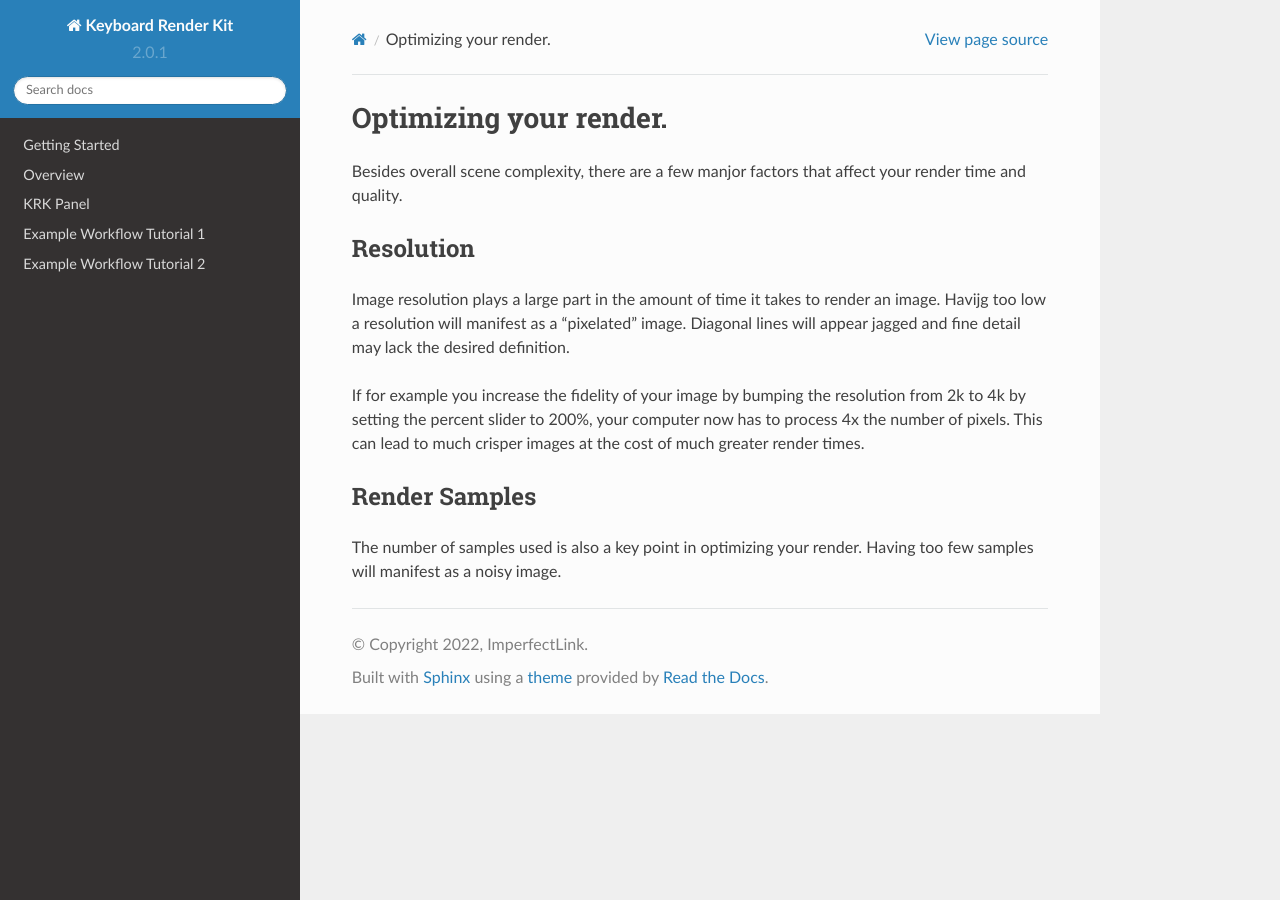
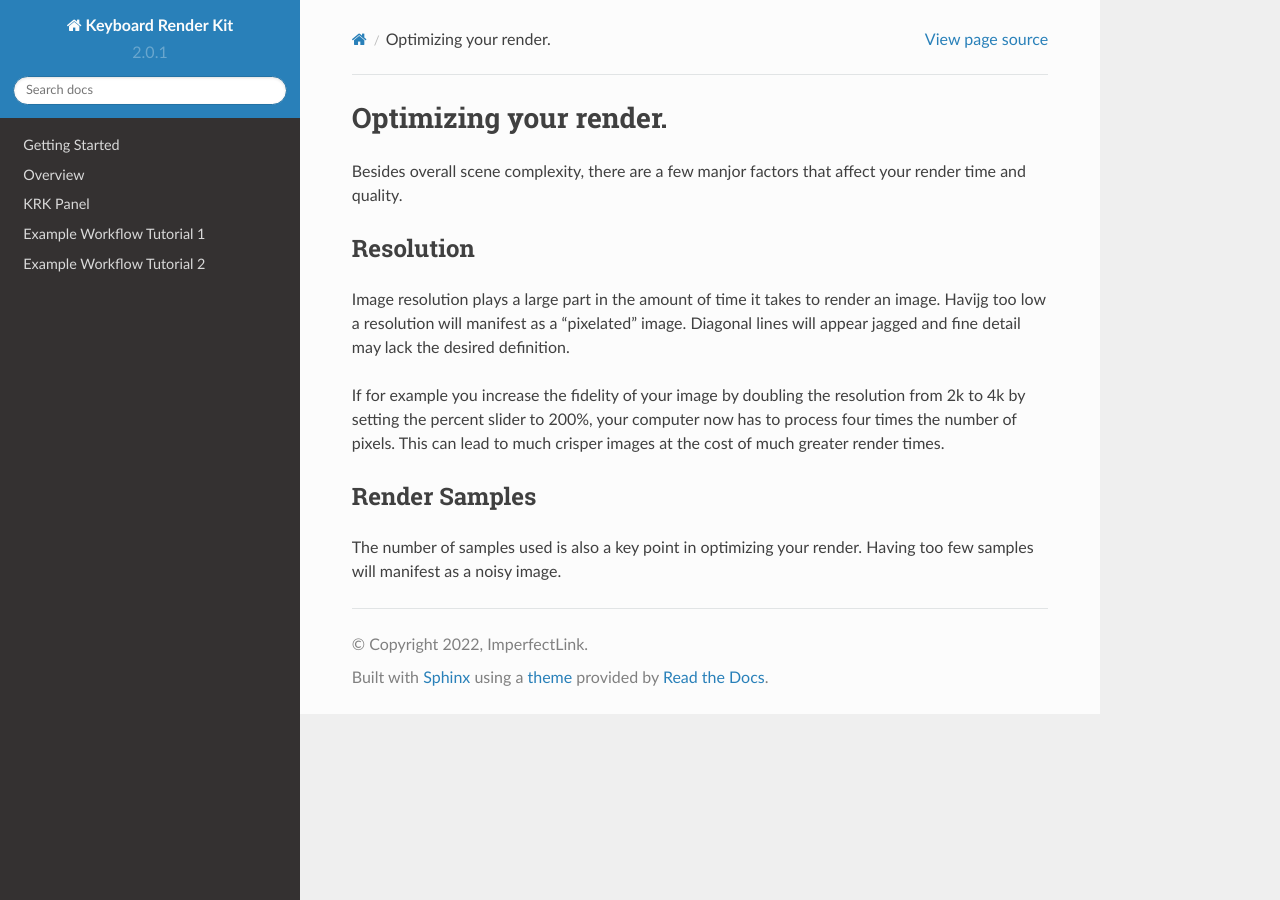
Before and after one commit to imperfectlink/KeyboardRenderKit, a Sphinx documentation site: the page built from docs/source/optimization.rst, in a window 1280 px wide. Built offline with Sphinx 7.4.7 and the Read the Docs theme 2.0.0, drawn with Linux system fonts in a browser that asks for light colours.

Commit message:
Update optimization.rst

```diff
--- a/docs/source/optimization.rst
+++ b/docs/source/optimization.rst
@@ -6,7 +6,7 @@ Resolution
 ----
 Image resolution plays a large part in the amount of time it takes to render an image. Havijg too low a resolution will manifest as a "pixelated" image. Diagonal lines will appear jagged and fine detail may lack the desired definition.
 
-If for example you increase the fidelity of your image by bumping the resolution from 2k to 4k by setting the percent slider to 200%, your computer now has to process 4x the number of pixels. This can lead to much crisper images at the cost of much greater render times.
+If for example you increase the fidelity of your image by doubling the resolution from 2k to 4k by setting the percent slider to 200%, your computer now has to process four times the number of pixels. This can lead to much crisper images at the cost of much greater render times.
 
 Render Samples
 ----
```
